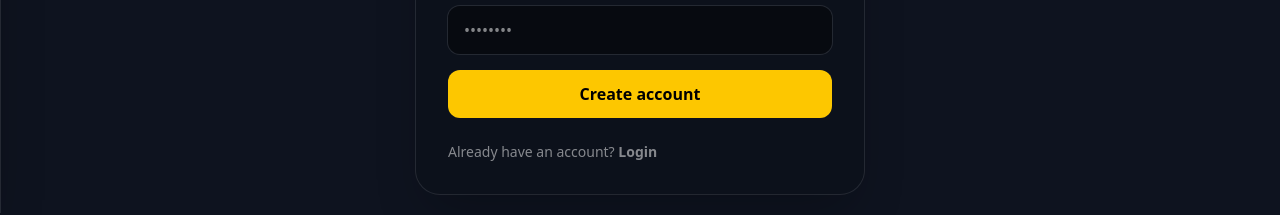
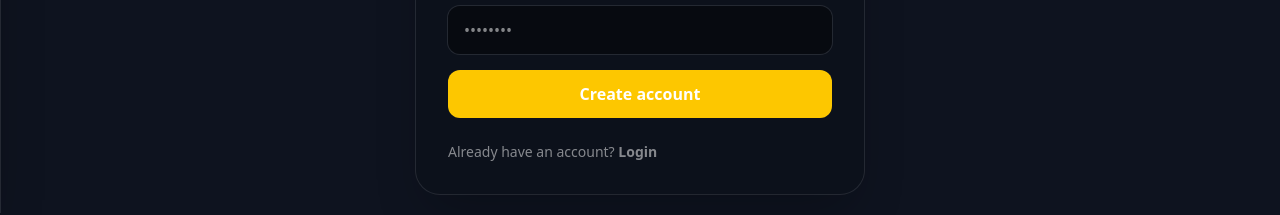
Before and after one commit to breezy23333/cinevault, a Next.js app: page /signup in a window 1280 px wide. Shown: the part 588-803 px from the top of the page. Built offline with nearby package versions, Linux system fonts and the light colour scheme.

Commit message:
Add auth UI and real news system

```diff
--- a/app/signup/page.tsx
+++ b/app/signup/page.tsx
@@ -37,12 +37,12 @@ export default function SignupPage() {
             />
           </div>
 
-          <button
-            type="button"
-            className="w-full rounded-xl bg-yellow-400 text-black font-black py-3 hover:bg-yellow-300 transition"
-          >
+          <Link
+            href="/login"
+            className="block text-center w-full rounded-xl bg-yellow-400 text-black font-black py-3 hover:bg-yellow-300 transition"
+            >
             Create account
-          </button>
+          </Link>
         </form>
 
         <p className="text-sm text-white/50 mt-6">
```
